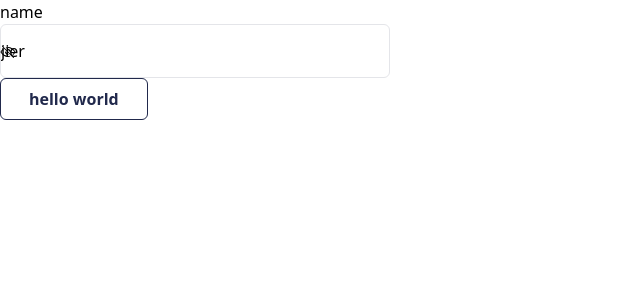
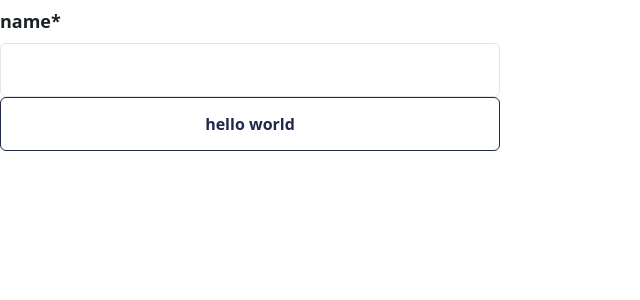
Before and after one commit to Ascent-smartreports/ascent-component-library, a React (Vite) app: page / in a window 1280 px wide. Shown: the top 300 px of the page, without its empty margins (0-640 px from the left). Built offline with nearby package versions, Linux system fonts and the light colour scheme.

Commit message:
input field component

```diff
--- a/lib/assets/button.module.scss
+++ b/lib/assets/button.module.scss
@@ -1,3 +1,3 @@
 .button{
-    @apply px-7 py-2 rounded-md font-semibold
+    @apply px-7 py-2 rounded-md font-semibold w-[100%] h-[54px]
 }
--- a/lib/assets/input.module.scss
+++ b/lib/assets/input.module.scss
@@ -1,5 +1,5 @@
 .input{
-   @apply  rounded-md h-[54px] w-[390px] focus:outline-none border-[1.5px] border-border
+   @apply  rounded-md h-[54px]   focus:outline-none border-[1.5px] border-border text-textLightGray w-[100%]
 }
 .passwordIcon{
     @apply fixed left-[360px] -mt-10
@@ -7,3 +7,11 @@
 .leftIcon{
     @apply fixed left-0 mt-5
 }
+.label{
+    font-size: 18px;
+    @apply font-semibold my-2 text-textDark
+}
+.errorText{
+    font-size: 18px;
+    @apply text-errorText my-1
+}
--- /dev/null
+++ b/lib/components/Input/FormikField.tsx
@@ -0,0 +1,60 @@
+import { Field, FieldProps } from "formik";
+import InputField from ".";
+import { AnyObject, AnySchema } from "yup";
+import React, { ReactNode } from "react";
+
+export interface FormikFieldProps {
+  name: string;
+  error: Record<string, string>;
+  validationSchema: AnySchema<AnyObject>;
+  label: string;
+  type?: string;
+  autoFocus?: boolean;
+  placeholder?: string;
+  disabled?: boolean;
+  isPassword?: boolean;
+  maxLength?: number;
+  rightIcon?: ReactNode;
+  leftIcon?: ReactNode;
+  onBlur?: () => void;
+}
+
+const FormikField: React.FC<FormikFieldProps> = ({
+  name,
+  error,
+  validationSchema,
+  label,
+  type,
+  autoFocus,
+  placeholder,
+  disabled,
+  isPassword,
+  maxLength,
+  rightIcon,
+  leftIcon,
+  onBlur,
+}) => {
+  return (
+    <Field name={name} autoComplete="none">
+      {({ field }: FieldProps) => (
+        <InputField
+          validationSchema={validationSchema}
+          label={label}
+          error={error[name]}
+          type={type}
+          autoFocus={autoFocus}
+          placeholder={placeholder}
+          disabled={disabled}
+          isPassword={isPassword}
+          maxLength={maxLength}
+          rightIcon={rightIcon}
+          leftIcon={leftIcon}
+          onBlur={onBlur}
+          field={field}
+        />
+      )}
+    </Field>
+  );
+};
+
+export default FormikField;
--- a/lib/components/Input/index.tsx
+++ b/lib/components/Input/index.tsx
@@ -1,26 +1,24 @@
-// import { getIn } from "formik";
 import { ChangeEvent, ReactNode, useState } from "react";
 import { AnyObject, AnySchema } from "yup";
 import styles from "../../assets/input.module.scss";
 import { IoEyeOutline, IoEyeOffOutline } from "react-icons/io5";
+import { getIn, useFormikContext } from "formik";
+
 export interface InputProps {
   validationSchema?: AnySchema<AnyObject> | undefined;
   label: string;
   type?: string;
-  field?: {
+  field: {
     name: string;
     value: string;
     onChange: (e: ChangeEvent<HTMLInputElement>) => void;
   };
-  isValid?: boolean;
-  error?: string | undefined;
+  error: string | undefined;
   autoFocus?: boolean;
   placeholder?: string;
   component?: ReactNode;
   disabled?: boolean;
   isPassword?: boolean;
-  setPasswordIcon?: (data: boolean) => void;
-  passwordIcon?: boolean;
   maxLength?: number;
   rightIcon?: ReactNode;
   onBlur?: () => void;
@@ -28,15 +26,15 @@ export interface InputProps {
 }
 
 // eslint-disable-next-line @typescript-eslint/no-explicit-any
-// const isRequiredField = (validationSchema: any, name: string) => {
-//   return !!getIn(validationSchema.describe().fields, name)?.tests?.find(
-//     (obj: { name: string }) => obj.name === "required"
-//   );
-// };
+const isRequiredField = (validationSchema: any, name: string) => {
+  return !!getIn(validationSchema.describe().fields, name)?.tests?.find(
+    (obj: { name: string }) => obj.name === "required"
+  );
+};
 
 const InputField: React.FC<InputProps> = ({
   label,
-  // validationSchema,
+  validationSchema,
   type = "text",
   field,
   autoFocus,
@@ -44,19 +42,23 @@ const InputField: React.FC<InputProps> = ({
   placeholder,
   disabled = false,
   isPassword,
-  //   setPasswordIcon,
-  //   passwordIcon,
   maxLength,
   rightIcon,
   onBlur,
   leftIcon,
 }) => {
   const [isPasswordVisible, setIsPasswordVisible] = useState<boolean>(false);
+  const { handleChange } = useFormikContext();
+
+  const onChangeText = (e: ChangeEvent<HTMLInputElement>) => {
+    handleChange(field.name)(e);
+  };
+
   return (
     <>
-      <p>
-        {/* {isRequiredField(validationSchema, field.name) && "*"} */}
+      <p className={styles.label}>
         {label}
+        {isRequiredField(validationSchema, field.name) && "*"}
       </p>
       <div>
         {leftIcon && <div className={styles.leftIcon}>{leftIcon}</div>}
@@ -64,20 +66,14 @@ const InputField: React.FC<InputProps> = ({
           type={isPassword && !isPasswordVisible ? "password" : type}
           autoFocus={!!autoFocus}
           security="true"
-          value={field && field.value ? field?.value : "jier"}
-          onChange={
-            field && field.onChange
-              ? field.onChange
-              : (e) => {
-                  console.log(e);
-                }
-          }
+          value={field.value}
+          onChange={onChangeText}
           placeholder={placeholder}
           disabled={disabled}
           maxLength={maxLength}
           autoComplete="none"
           onBlur={onBlur}
-          className={`${styles.input}`}
+          className={`${styles.input} ${leftIcon ? "px-8" : "px-2"}`}
           onFocus={onBlur}
         />
         {isPassword ? (
@@ -100,8 +96,9 @@ const InputField: React.FC<InputProps> = ({
           <div className={styles.passwordIcon}>{rightIcon}</div>
         ) : null}
       </div>
-      {error && <p className={`form-text text-danger form_error`}>{error}</p>}
+      {error && <p className={styles.errorText}>{error}</p>}
     </>
   );
 };
+
 export default InputField;
--- a/src/App.tsx
+++ b/src/App.tsx
@@ -1,10 +1,30 @@
-import InputField from "../lib/components/Input";
+import { FormikProvider, useFormik } from "formik";
+import FormikField from "../lib/components/Input/FormikField";
 import { Button } from "../lib/main";
-import { IoEyeOffOutline } from "react-icons/io5";
+import * as Yup from "yup";
 function App() {
+  const initialValues = {
+    name: "",
+  };
+  const validationSchema = Yup.object().shape({
+    name: Yup.string().required("name is required"),
+  });
+  const formik = useFormik({
+    initialValues,
+    validationSchema,
+    onSubmit: () => {
+      console.log(formik.values.name);
+    },
+  });
   return (
-    <>
-      <InputField label="name" leftIcon={<IoEyeOffOutline />} />
+    <div style={{ width: 500 }}>
+      <FormikProvider value={formik}>
+        <FormikField
+          label="name"
+          name={"name"}
+          error={formik.errors}
+          validationSchema={validationSchema}
+        />
         <Button
           label={"hello world"}
           onClick={function (): void {
@@ -12,7 +32,8 @@ function App() {
           }}
           buttonType="outlined"
         />
-    </>
+      </FormikProvider>
+    </div>
   );
 }
 export default App;
--- a/tailwind.config.js
+++ b/tailwind.config.js
@@ -6,11 +6,12 @@ export default {
       backgroundTheme: "#21294C",
       textDarkGray: "#4E4E4E",
       textLightDark: "#4E4E4E",
-      textLightGray: "#7F879E",
+      textLightGray: "#8D91A3",
       textDark: "#1B2124",
       backgroundLight: "#FFFFFF",
       tableBackground: "#0000A",
       border: "#E4E5E9",
+      errorText: "#FD6868",
     },
     extend: {},
   },
```
Also changed, not shown: 1 other file (tests, documents, lock files or other folders). Lines whose indentation alone changed are shown as unchanged.
